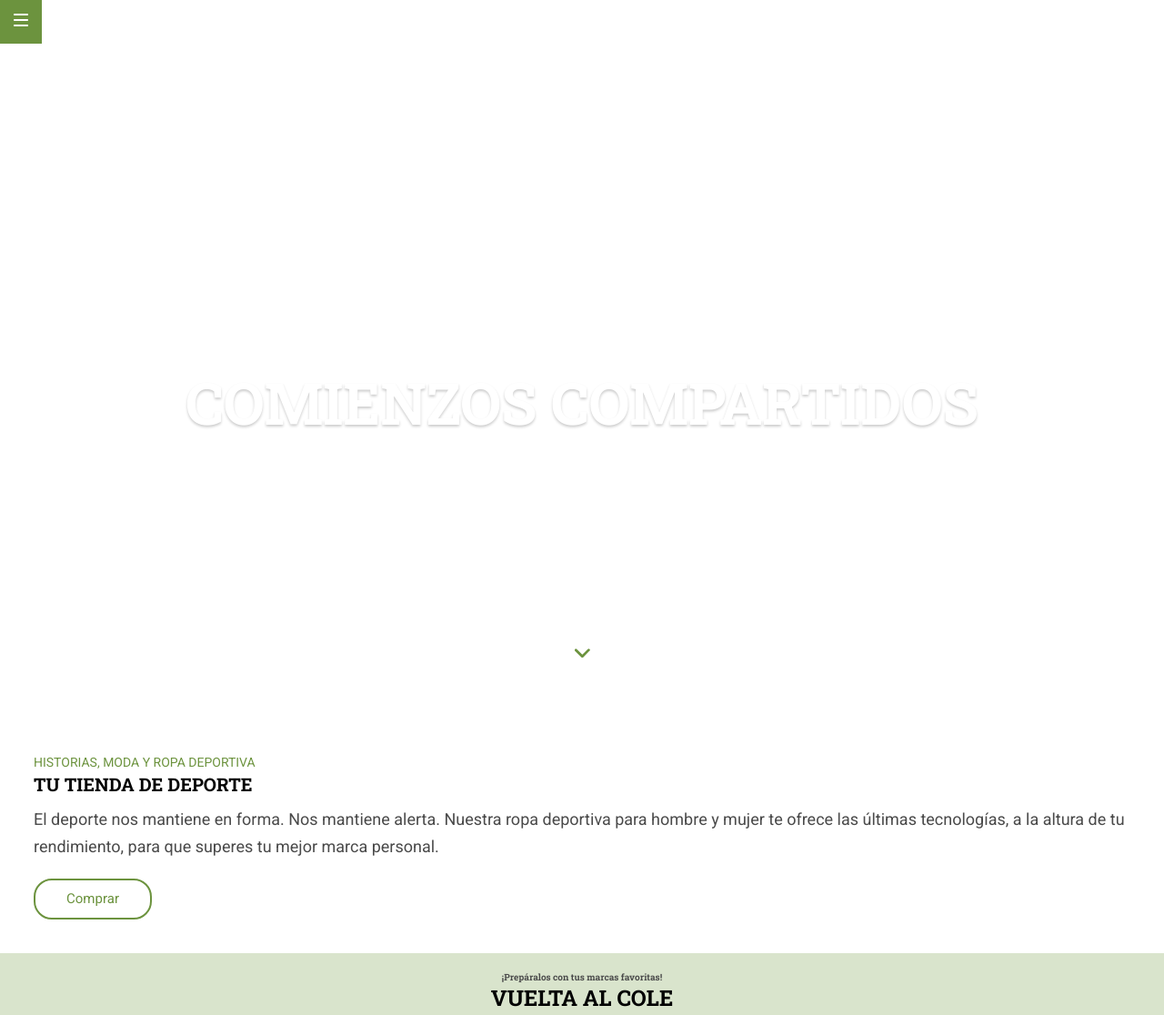
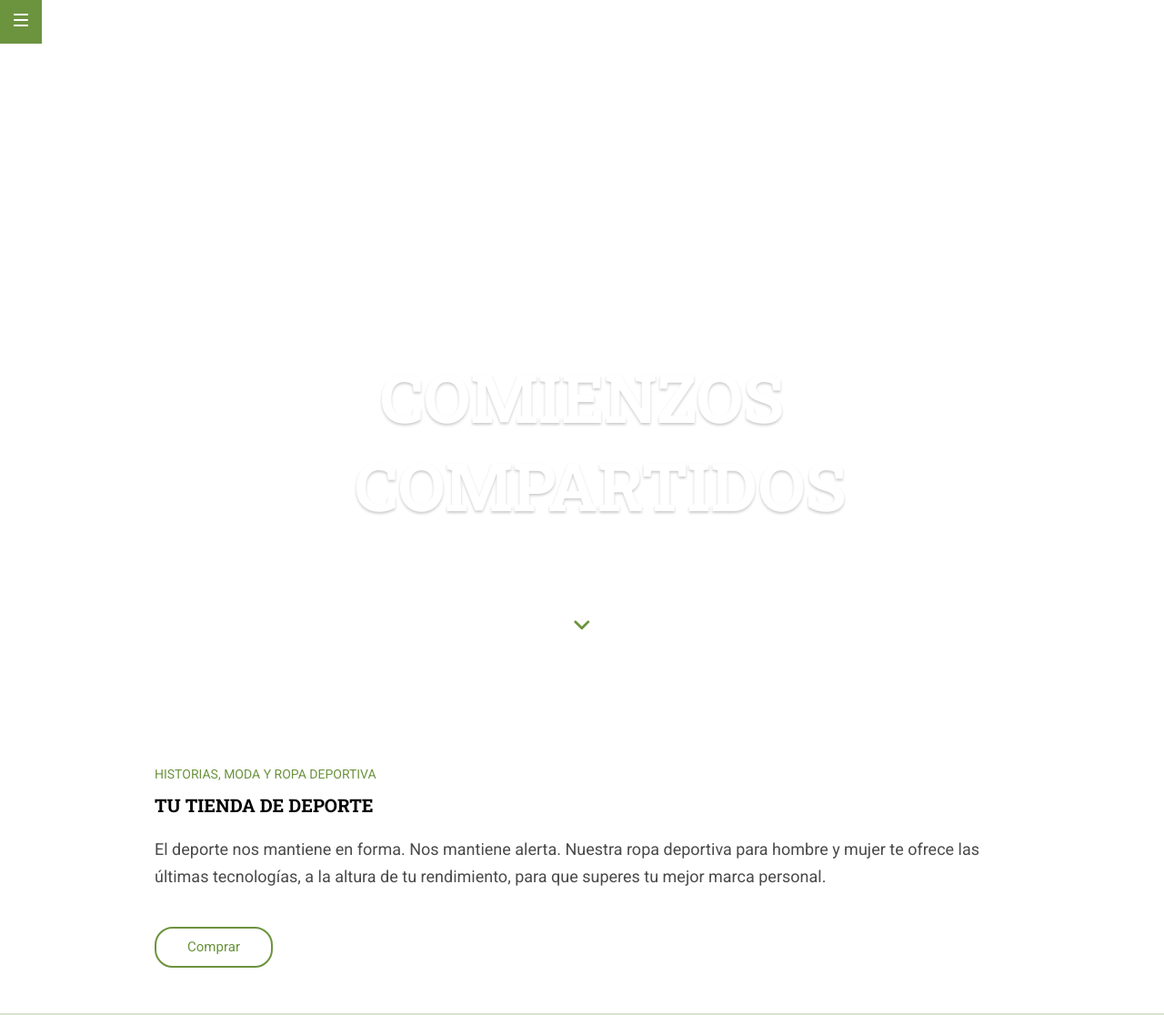
Before and after one commit to Adalab/modulo-1-evaluacion-final-lejladzanko, a website built with Vite: page src/index.html in a window 1280 px wide. Shown: the top 1116 px of the page at 91% size. Built offline with nearby package versions, Linux system fonts and the light colour scheme; files whose address does not match are found by name.

Commit message:
desktop  version added

```diff
--- a/src/scss/layout/_aside.scss
+++ b/src/scss/layout/_aside.scss
@@ -2,12 +2,13 @@
     width: 100%;
     background-color: $secondary-light-green;
     text-align: center;
-    padding: 20px;
+    padding: 10px;
 
     &__intro {
         font-family: $title-font;
         color: $secondary-grey;
         font-size: 10px;
+        padding: 10px;
     }
 
     &__title {
@@ -60,7 +61,6 @@
         cursor: pointer;
         margin-top: 15px;
 
-        //   como hacer para que el botón no se alargue
         @media all and (min-width: 768px) {
             align-items: center;
             margin-bottom: 15px;
@@ -71,4 +71,8 @@
         font-family: $title-font;
         font-weight: 500;
     }
+
+    @media all and (min-width: 1200px){
+       padding: 10px 70px;
+    }
 }
--- a/src/scss/layout/_footer.scss
+++ b/src/scss/layout/_footer.scss
@@ -28,15 +28,21 @@
     }
 
     &__list--one {
-        order: 2;
+        @media all and (min-width: 768px){
+            order: 2;
+        }
     }
 
     &__list--two {
-        order: 3;
+        @media all and (min-width: 768px){
+            order: 3;
+        }
     }
 
     &__list--three {
-        order: 1;
+        @media all and (min-width: 768px){
+            order: 1;
+        }
     }
 
     &__list--anchor {
--- a/src/scss/layout/_hero.scss
+++ b/src/scss/layout/_hero.scss
@@ -6,27 +6,32 @@
     display: flex;
     align-items: center;
     flex-direction: column;
+    justify-content: flex-end;
+    padding-bottom: 90px;
+    gap: 20px;
 
     &__text {
         color: $primary-light;
-        position: absolute;
         text-align: center;
-        top: 65%;
         display: flex;
         flex-direction: column;
         align-items: center;
-
-        @media all and (min-width: 768px) {
-            top: 50%;
-        }
 
         &--title {
             font-family: $title-font;
             font-size: 2rem;
             text-shadow: 0 2px 3px rgba(0, 0, 0, 0.2);
+            max-width: 250px;
+            padding-bottom: 15px;
 
             @media all and (min-width: 768px) {
-                font-size: 4rem;
+                font-size: 6rem;
+                max-width: 690px;
+            }
+
+            @media all and (min-width:1200px) {
+                font-size: 4.6rem;
+                max-width: 500px;
             }
         }
 
@@ -37,17 +42,20 @@
             max-width: 250px;
 
             @media all and (min-width: 768px) {
-                font-size: 20px;
+                font-size: 1.5rem;
+                max-width: 300px;
+            }
+
+            @media all and (min-width: 1200px) {
+                max-width: 600px;
+                font-size: 1.5rem;
+                padding-bottom: 20px;
             }
         }
 
     }
 
     &__scrolldown {
-        position: absolute;
-        bottom: 10px;
-        left: 50%;
-        transform: translate(-50%);
         width: 45px;
         height: 45px;
         background-color: $primary-light;
@@ -55,7 +63,7 @@
         display: flex;
         justify-content: center;
         align-items: center;
-        top: 87%;
+
 
         &--img {
             width: 24px;
@@ -63,4 +71,5 @@
         }
 
     }
+
 }
--- a/src/scss/layout/_summary.scss
+++ b/src/scss/layout/_summary.scss
@@ -4,6 +4,9 @@
         padding: 35px 15px;
         @media all and (min-width: 768px) {
             padding: 37px;
+        }
+        @media all and (min-width: 1200px) {
+            padding: 50px 170px;
         }
     }
 
@@ -21,7 +24,7 @@
         font-family: $title-font;
         line-height: 1.36;
         font-size: 20px;
-        padding-bottom: 10px;
+        padding: 10px 0 20px 0;
         text-align: left;
     }
 
@@ -31,7 +34,7 @@
         font-size: 18px;
         line-height: 1.67;
         text-align: left;
-        padding-bottom: 20px;
+        padding-bottom: 40px;
     }
 
     &__button--comprar {
```
